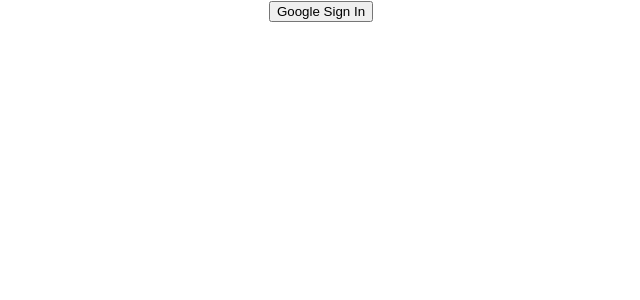
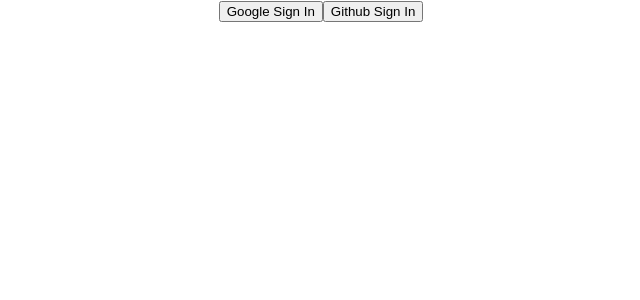
Before and after one commit to armancse-dev/firebase-project, a React (Create React App) app: page / in a window 1280 px wide. Shown: the top 300 px of the page, without its empty margins (319-959 px from the left). Built offline with nearby package versions, Linux system fonts and the light colour scheme.

Commit message:
Sign in with Github, open github login popup

```diff
--- a/src/App.js
+++ b/src/App.js
@@ -1,4 +1,4 @@
-import { getAuth, signInWithPopup, GoogleAuthProvider} from 'firebase/auth';
+import { getAuth, signInWithPopup, GoogleAuthProvider, GithubAuthProvider } from 'firebase/auth';
 import './App.css';
 
 import initializeAuth from './Firebase/firebase.initialize';
@@ -6,6 +6,7 @@ import initializeAuth from './Firebase/firebase.initialize';
 initializeAuth();
 
 const provider = new GoogleAuthProvider();
+const providers = new GithubAuthProvider();
 
 function App() {
   const handleGoogleSignIn = () =>{
@@ -16,9 +17,20 @@ function App() {
       console.log(user);
     })
   }
+  const handleGithubSignIn = () =>{
+    const auth = getAuth();
+    signInWithPopup(auth, providers)
+    .then(result => {
+      const user = result.user;
+      console.log(user);
+    })
+  }
+
+
   return (
     <div className="App">
       <button onClick={handleGoogleSignIn}>Google Sign In</button>
+      <button onClick={handleGithubSignIn}>Github Sign In</button>
     </div>
   );
 }
--- a/src/Firebase/firebase.config.js
+++ b/src/Firebase/firebase.config.js
@@ -4,7 +4,8 @@ const firebaseConfig = {
    projectId: "simple-firebase-auth-a3217",
    storageBucket: "simple-firebase-auth-a3217.appspot.com",
    messagingSenderId: "519453026204",
-   appId: "1:519453026204:web:ad909145220c5c08fe4a59"
+   appId: "1:519453026204:web:ad909145220c5c08fe4a59",
+
  };
 
  export default firebaseConfig;
--- a/src/Firebase/firebase.initialize.js
+++ b/src/Firebase/firebase.initialize.js
@@ -1,5 +1,6 @@
 import {initializeApp} from 'firebase/app';
 import firebaseConfig from './firebase.config';
+
 
 const initializeAuth = () => {
    initializeApp(firebaseConfig);
```
